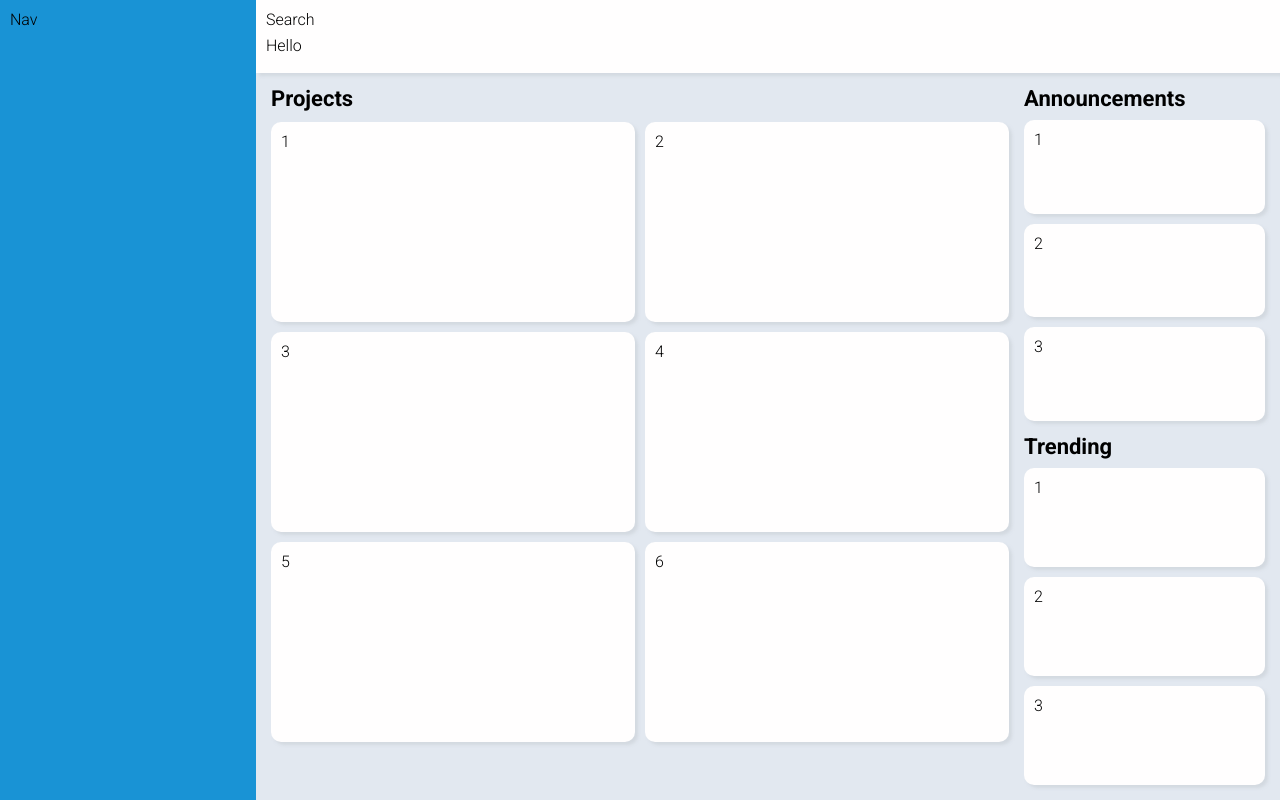
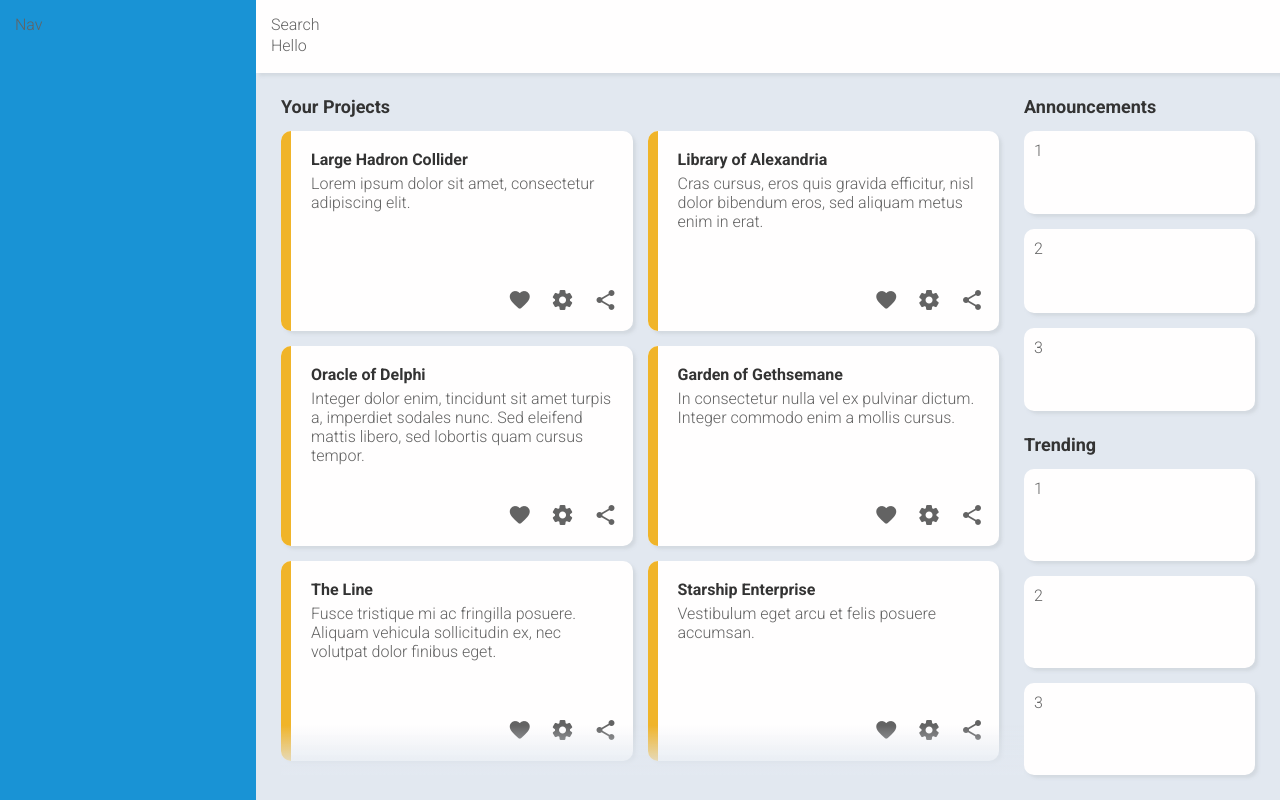
Before and after one commit to s-hens/admin-dash, a plain HTML site: page index.html in a window 1280 px wide. Drawn offline with Linux system fonts and the light colour scheme.

Commit message:
Style project cards, increase margins/breathing room

```diff
--- a/index.html
+++ b/index.html
@@ -9,9 +9,9 @@
     <link rel="stylesheet" href="./style.css">
     <!--JS-->
     <script src="./javascript.js" defer></script>
+    <!--Icons-->
+    <link href="https://fonts.googleapis.com/icon?family=Material+Icons+Round" rel="stylesheet">
     <!--Font-->
-    <link rel="preconnect" href="https://fonts.googleapis.com">
-    <link rel="preconnect" href="https://fonts.gstatic.com" crossorigin>
     <link href="https://fonts.googleapis.com/css2?family=Roboto:wght@300;700&display=swap" rel="stylesheet">
 </head>
 <body>
@@ -23,14 +23,87 @@
     </div>
 
     <div class="projects">
-        <h1>Projects</h1>
+        <h1>Your Projects</h1>
         <div class="projects-container">
-            <div class="project">1</div>
-            <div class="project">2</div>
-            <div class="project">3</div>
-            <div class="project">4</div>
-            <div class="project">5</div>
-            <div class="project">6</div>
+
+            <div class="project">
+                <div class="stripe"></div>
+                <div class="description">
+                    <h2>Large Hadron Collider</h2>
+                    Lorem ipsum dolor sit amet, consectetur adipiscing elit.
+                </div>
+                <div class="actions">
+                    <span class="material-icons-round md-24 fav">favorite</span>
+                    <span class="material-icons-round md-24 set">settings</span>
+                    <span class="material-icons-round md-24 share">share</span>
+                </div>
+            </div>
+
+            <div class="project">
+                <div class="stripe"></div>
+                <div class="description">
+                    <h2>Library of Alexandria</h2>
+                    Cras cursus, eros quis gravida efficitur, nisl dolor bibendum eros, sed aliquam metus enim in erat.
+                </div>
+                <div class="actions">
+                    <span class="material-icons-round md-24 fav">favorite</span>
+                    <span class="material-icons-round md-24 set">settings</span>
+                    <span class="material-icons-round md-24 share">share</span>
+                </div>
+            </div>
+
+            <div class="project">
+                <div class="stripe"></div>
+                <div class="description">
+                    <h2>Oracle of Delphi</h2>
+                    Integer dolor enim, tincidunt sit amet turpis a, imperdiet sodales nunc. Sed eleifend mattis libero, sed lobortis quam cursus tempor.
+                </div>
+                <div class="actions">
+                    <span class="material-icons-round md-24 fav">favorite</span>
+                    <span class="material-icons-round md-24 set">settings</span>
+                    <span class="material-icons-round md-24 share">share</span>
+                </div>
+            </div>
+
+            <div class="project">
+                <div class="stripe"></div>
+                <div class="description">
+                    <h2>Garden of Gethsemane</h2>
+                    In consectetur nulla vel ex pulvinar dictum. Integer commodo enim a mollis cursus.
+                </div>
+                <div class="actions">
+                    <span class="material-icons-round md-24 fav">favorite</span>
+                    <span class="material-icons-round md-24 set">settings</span>
+                    <span class="material-icons-round md-24 share">share</span>
+                </div>
+            </div>
+
+            <div class="project">
+                <div class="stripe"></div>
+                <div class="description">
+                    <h2>The Line</h2>
+                    Fusce tristique mi ac fringilla posuere. Aliquam vehicula sollicitudin ex, nec volutpat dolor finibus eget.
+                </div>
+                <div class="actions">
+                    <span class="material-icons-round md-24 fav">favorite</span>
+                    <span class="material-icons-round md-24 set">settings</span>
+                    <span class="material-icons-round md-24 share">share</span>
+                </div>
+            </div>
+
+            <div class="project">
+                <div class="stripe"></div>
+                <div class="description">
+                    <h2>Starship Enterprise</h2>
+                    Vestibulum eget arcu et felis posuere accumsan.
+                </div>
+                <div class="actions">
+                    <span class="material-icons-round md-24 fav">favorite</span>
+                    <span class="material-icons-round md-24 set">settings</span>
+                    <span class="material-icons-round md-24 share">share</span>
+                </div>
+            </div>
+
         </div>
     </div>
     <div class="fade-top"></div>
--- a/javascript.js
+++ b/javascript.js
@@ -34,9 +34,9 @@ function checkFade() {
     }
 
     if (projectsContainer.scrollTop == (projectsContainer.scrollHeight - projectsContainer.clientHeight)) {
-        projectsDiv.style.margin = "15px 0 0 15px";
+        projectsDiv.style.margin = "25px 0 0 25px";
     } else {
-        projectsDiv.style.margin = "15px 0 15px 15px";
+        projectsDiv.style.margin = "25px 0 25px 25px";
     }
 
     fadeTop.style.opacity = topOpacity;
--- a/style.css
+++ b/style.css
@@ -17,21 +17,32 @@ body {
     grid-template-rows: 1fr 5fr 5fr;
     font-family: 'Roboto', sans-serif;
     font-weight: 300;
+    color: #636363;
 }
 
 h1 {
-    font-size: 22px;
-    line-height: 22px;
+    font-size: 18px;
+    line-height: 18px;
     font-weight: 700;
+    color: #333333;
     margin: 0;
     padding: 0;
     grid-area: 1 / 1 / 2 / -1;
 }
 
+h2 {
+    font-size: 16px;
+    line-height: 18px;
+    font-weight: 700;
+    color: #333333;
+    margin: 0 0 5px;
+    padding: 0;
+}
+
 /* Navigation */
 
 .nav {
-    padding: 10px;
+    padding: 15px;
     background-color: #1993D5;
     grid-area: 1 / 1 / 4 / 2;
 }
@@ -39,7 +50,7 @@ h1 {
 /* Top bar */
 
 .upper {
-    padding: 10px;
+    padding: 15px;
     background-color: #FFFEFE;
     grid-area: 1 / 2 / 2 / 4;
     display: grid;
@@ -50,21 +61,21 @@ h1 {
 /* Announcements & Trending */
 
 .announcements {
-    margin: 15px 15px 15px 0;
+    margin: 25px 25px 25px 0;
     grid-area: 2 / 3 / 3 / 4;
     display: grid;
-    grid-template-rows: 22px 1fr 1fr;
+    grid-template-rows: 18px 1fr 1fr;
     grid-auto-rows: 1fr;
-    gap: 10px;
+    gap: 15px;
 }
 
 .trends {
-    margin: 0 15px 15px 0;
+    margin: 0 25px 25px 0;
     grid-area: 3 / 3 / 4 / 4;
     display: grid;
-    grid-template-rows: 22px 1fr 1fr;
+    grid-template-rows: 18px 1fr 1fr;
     grid-auto-rows: 1fr;
-    gap: 10px;
+    gap: 15px;
 }
 
 .announcement, .trend {
@@ -77,20 +88,20 @@ h1 {
 /* Projects */
 
 .projects {
-    margin: 15px 0 15px 15px;
+    margin: 25px 0 25px 25px;
     grid-area: 2 / 2 / 4 / 3;
     display: grid;
-    grid-template-rows: 24px 1fr;
-    gap: 10px;
+    grid-template-rows: 18px 1fr;
+    gap: 15px;
 }
 
 .projects-container {
     display: grid;
     grid-template-rows: 200px;
     grid-auto-rows: 200px;
-    grid-template-columns: repeat(auto-fit, minmax(250px, 5fr));
-    gap: 10px;
-    padding: 0 15px 15px 0;
+    grid-template-columns: repeat(auto-fit, minmax(250px, 1fr));
+    gap: 15px;
+    padding: 0 25px 25px 0;
     overflow-y: auto;
     overflow-x: hidden;
     -ms-overflow-style: none;
@@ -101,7 +112,51 @@ h1 {
     background-color: #FFFEFE;
     box-shadow: 3px 3px 3px rgba(198, 203, 210, 0.5);
     border-radius: 10px;
-    padding: 10px;
+    overflow: hidden;
+    display: grid;
+    grid-template-columns: 10px 1fr;
+    grid-template-rows: 3fr 1fr;
+}
+
+.stripe {
+    background-color: #F0B429;
+    grid-row: 1 / 3;
+    grid-column: 1 / 2;
+}
+
+.description {
+    grid-row: 1 / 2;
+    grid-column: 2 / 3;
+    padding: 20px 20px 0;
+}
+
+.actions {
+    grid-row: 2 / 3;
+    grid-column: 2 / 3;
+    padding: 15px;
+    text-align: right;
+    vertical-align: middle;
+}
+
+.material-icons-round.md-24 {
+    font-size: 24px;
+    line-height: 24px;
+    margin: 0 0 0 15px;
+}
+
+.material-icons-round.md-24.fav:hover {
+    color: #D51935;
+    cursor: pointer;
+}
+
+.material-icons-round.md-24.set:hover {
+    color: #F0B429;
+    cursor: pointer;
+}
+
+.material-icons-round.md-24.share:hover {
+    color: #1993D5;
+    cursor: pointer;
 }
 
 /* Fancy scrolling */
```
